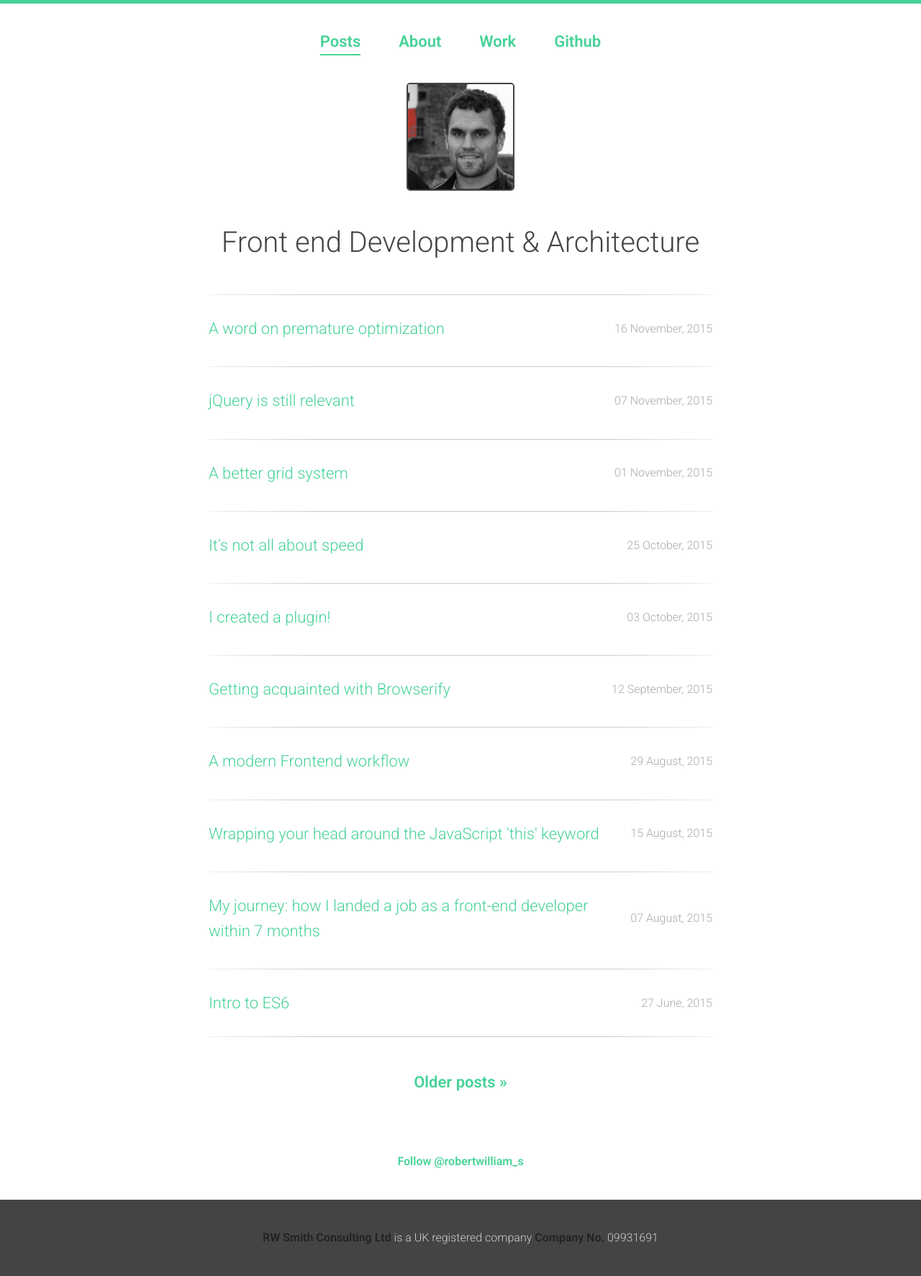
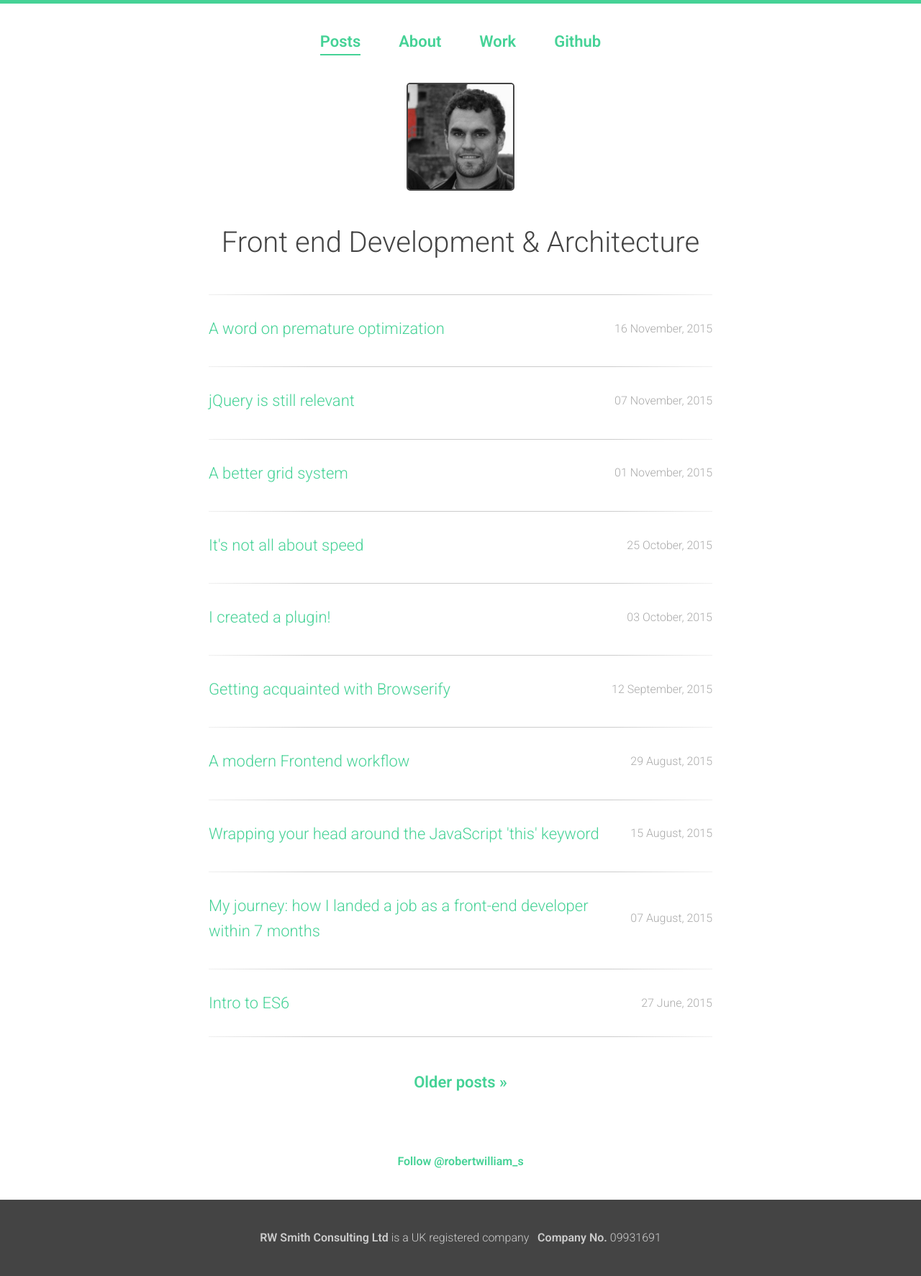
Before and after one commit to rbrtsmith/rbrtsmith.github.io, a Jekyll site: the page built from index.html, in a window 1280 px wide. Shown: the whole page at 72% size. Built offline with Jekyll 4.4.1, drawn with Linux system fonts in a browser that asks for light colours; the list of posts is cut into pages by our own code; comment, search, counter and statistics services are not loaded.

```diff
--- a/_includes/footer.html
+++ b/_includes/footer.html
@@ -6,8 +6,8 @@
 </div>
 <footer class="site-footer section">
 	<div class="site-wrap site-padding">
-	    	<strong>RW Smith Consulting Ltd</strong> is a UK registered company
-	    	<strong>Company No.</strong> 09931691
+	    	<b>RW Smith Consulting Ltd</b> is a UK registered company
+	    	&nbsp; <b>Company No.</b> 09931691
 	</div>
 </footer>
 <script>!function(d,s,id){var js,fjs=d.getElementsByTagName(s)[0],p=/^http:/.test(d.location)?'http':'https';if(!d.getElementById(id)){js=d.createElement(s);js.id=id;js.src=p+'://platform.twitter.com/widgets.js';fjs.parentNode.insertBefore(js,fjs);}}(document, 'script', 'twitter-wjs');</script>
```
